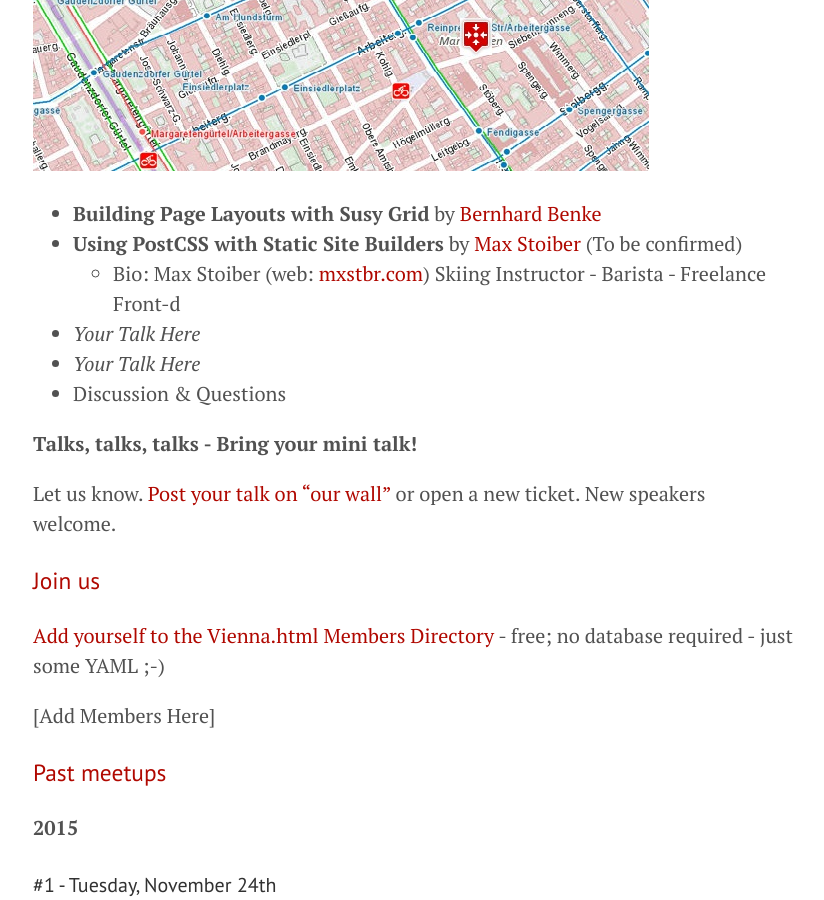
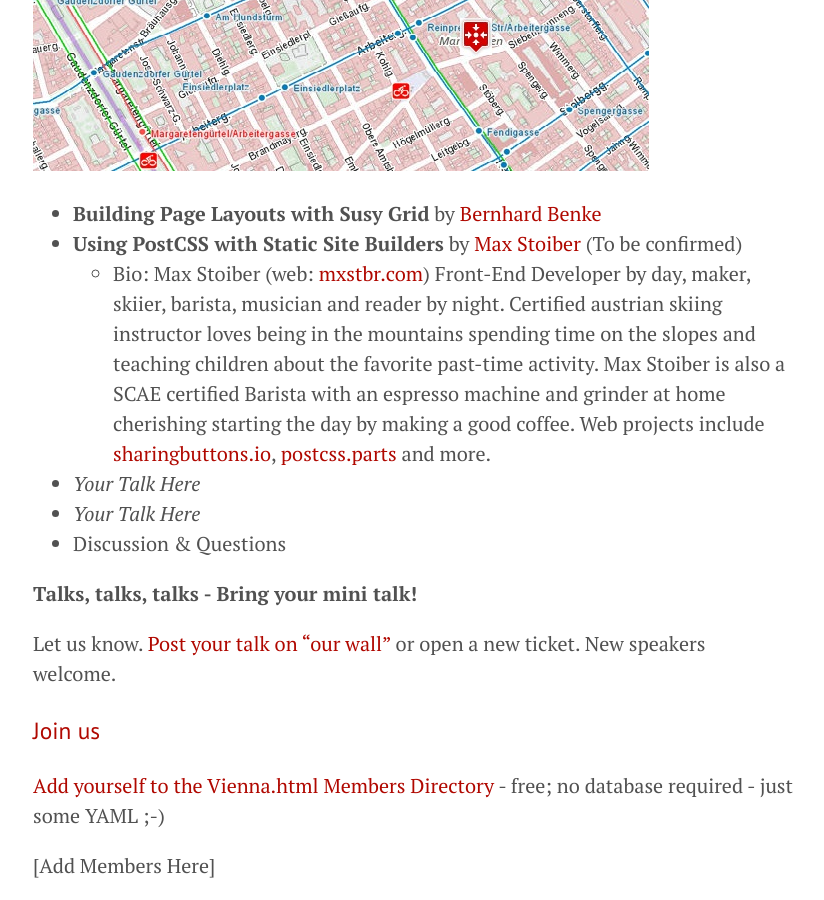
Before and after one commit to goodbyeaustria/archive, a Jekyll site: the page built from index.md, in a window 1280 px wide and 900 px high, scrolled down 698 px. Shown: the whole window, without its empty margins (227-1051 px from the left). Built offline with Jekyll 4.4.1, drawn with Linux system fonts in a browser that asks for light colours.

Commit message:
Update index.md

```diff
--- a/index.md
+++ b/index.md
@@ -21,7 +21,7 @@
 
 - **Building Page Layouts with Susy Grid** by [Bernhard Benke](https://github.com/spuz)
 - **Using PostCSS with Static Site Builders** by [Max Stoiber](https://github.com/mxstbr)  (To be confirmed)
-    - Bio: Max Stoiber (web: [mxstbr.com](http://mxstbr.com)) Skiing Instructor - Barista -️ Freelance Front-d
+    - Bio: Max Stoiber (web: [mxstbr.com](http://mxstbr.com)) Front-End Developer by day, maker, skiier, barista, musician and reader by night. Certified austrian skiing instructor loves being in the mountains spending time on the slopes and teaching children about the favorite past-time activity. Max Stoiber is also a SCAE certified Barista with an espresso machine and grinder at home cherishing starting the day by making a good coffee.  Web projects include [sharingbuttons.io](http://sharingbuttons.io), [postcss.parts](http://postcss.parts) and more.
 - _Your Talk Here_
 - _Your Talk Here_
 - Discussion & Questions
```
